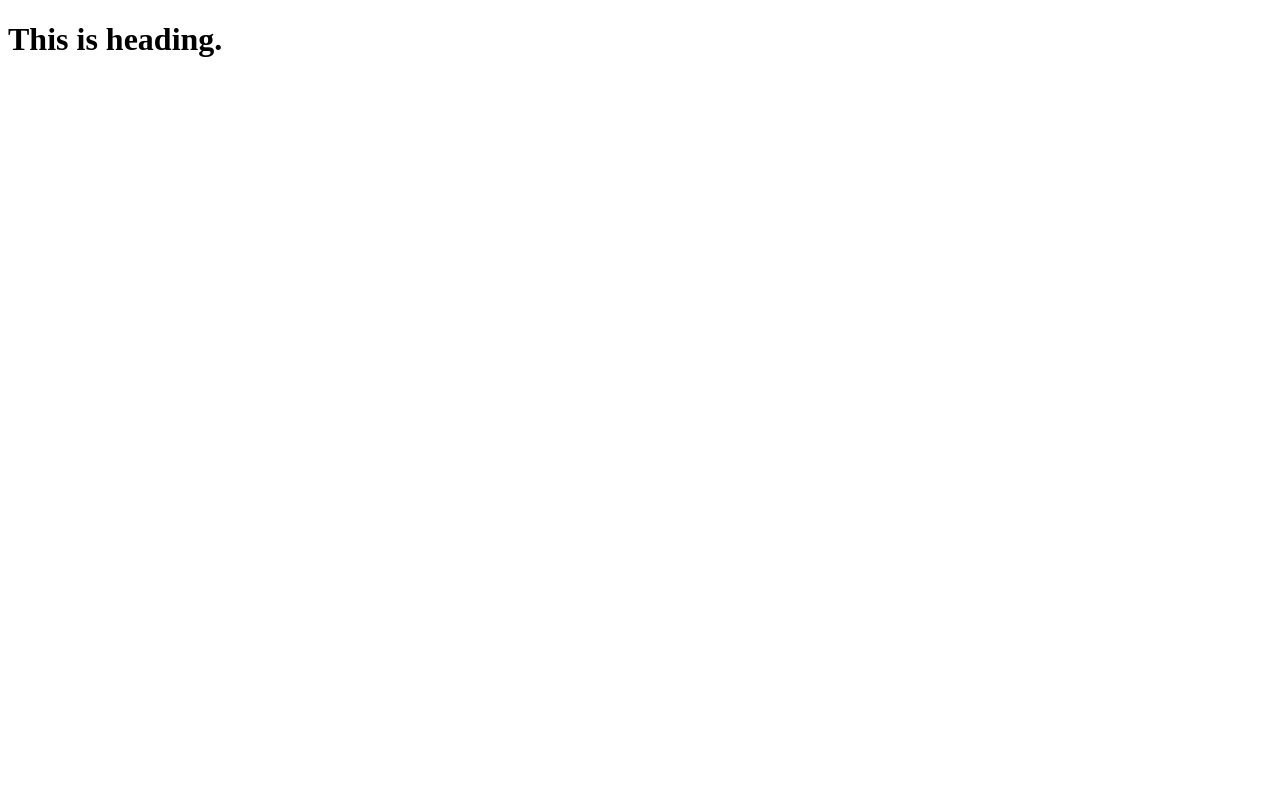
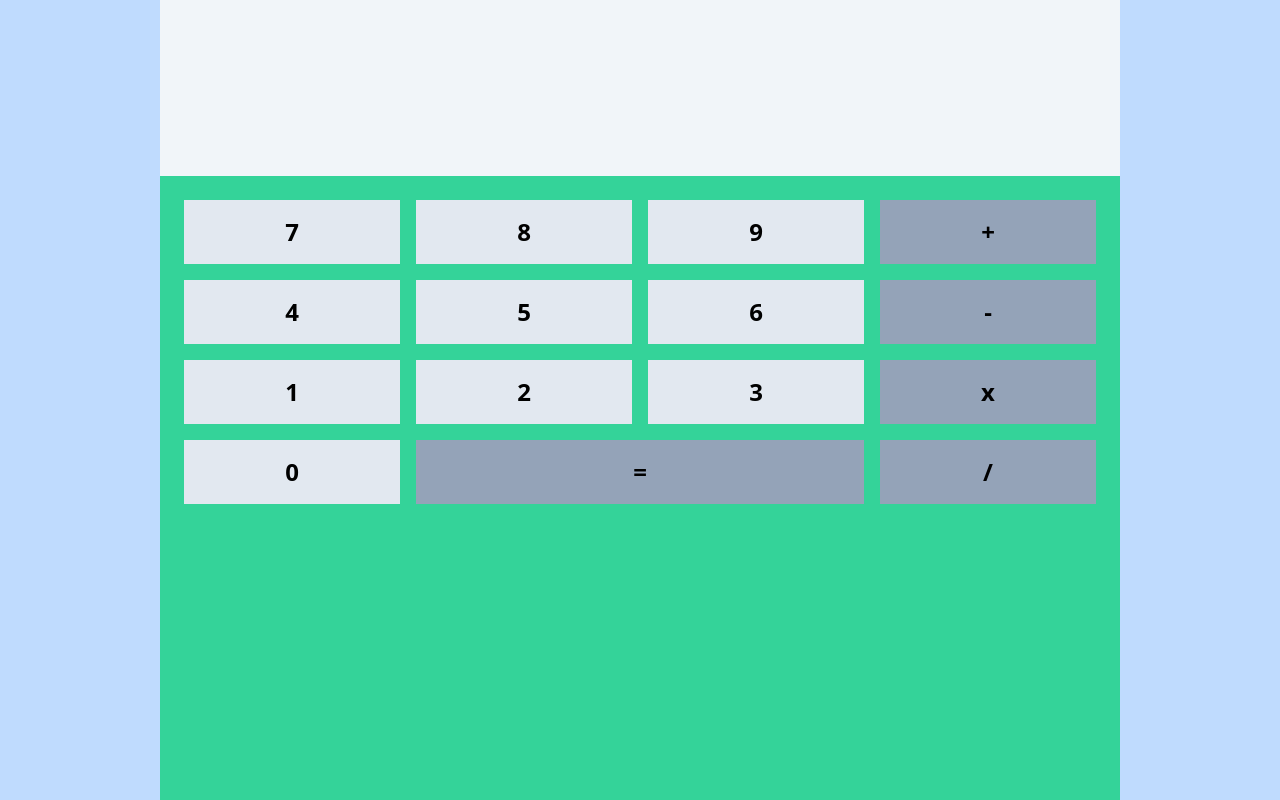
Before and after one commit to Toufiquer/calculator, a plain HTML site: page index.html in a window 1280 px wide. Drawn offline with nearby package versions, Linux system fonts and the light colour scheme.

Commit message:
simple design

```diff
--- a/index.html
+++ b/index.html
@@ -4,9 +4,33 @@
     <meta charset="UTF-8" />
     <meta http-equiv="X-UA-Compatible" content="IE=edge" />
     <meta name="viewport" content="width=device-width, initial-scale=1.0" />
+    <script src="https://cdn.tailwindcss.com"></script>
     <title>Calculator</title>
   </head>
-  <body>
-    <h1>This is heading.</h1>
+  <body class="bg-blue-200">
+    <div class="container mx-auto bg-emerald-400 w-3/4 min-h-screen">
+      <div class="h-44 bg-slate-100 flex flex-column">
+        <hr />
+      </div>
+      <div class="grid grid-cols-4 gap-4 m-6">
+        <div class="text-center bg-slate-200 p-4 text-2xl font-bold">7</div>
+        <div class="text-center bg-slate-200 p-4 text-2xl font-bold">8</div>
+        <div class="text-center bg-slate-200 p-4 text-2xl font-bold">9</div>
+        <div class="text-center bg-slate-400 p-4 text-2xl font-bold">+</div>
+        <div class="text-center bg-slate-200 p-4 text-2xl font-bold">4</div>
+        <div class="text-center bg-slate-200 p-4 text-2xl font-bold">5</div>
+        <div class="text-center bg-slate-200 p-4 text-2xl font-bold">6</div>
+        <div class="text-center bg-slate-400 p-4 text-2xl font-bold">-</div>
+        <div class="text-center bg-slate-200 p-4 text-2xl font-bold">1</div>
+        <div class="text-center bg-slate-200 p-4 text-2xl font-bold">2</div>
+        <div class="text-center bg-slate-200 p-4 text-2xl font-bold">3</div>
+        <div class="text-center bg-slate-400 p-4 text-2xl font-bold">x</div>
+        <div class="text-center bg-slate-200 p-4 text-2xl font-bold">0</div>
+        <div class="text-center bg-slate-400 p-4 text-2xl font-bold col-span-2">
+          =
+        </div>
+        <div class="text-center bg-slate-400 p-4 text-2xl font-bold">/</div>
+      </div>
+    </div>
   </body>
 </html>
--- /dev/null
+++ b/tailwind.config.js
@@ -0,0 +1,8 @@
+/** @type {import('tailwindcss').Config} */
+module.exports = {
+  content: [".{html,js}"],
+  theme: {
+    extend: {},
+  },
+  plugins: [],
+};
```
